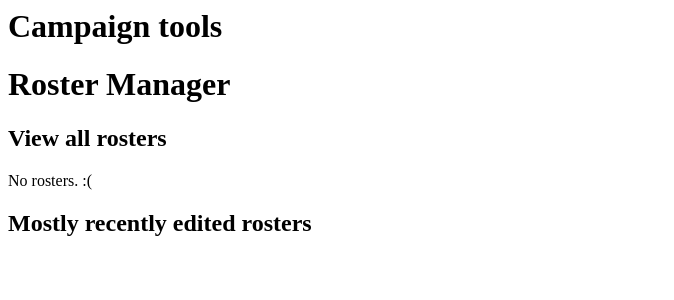
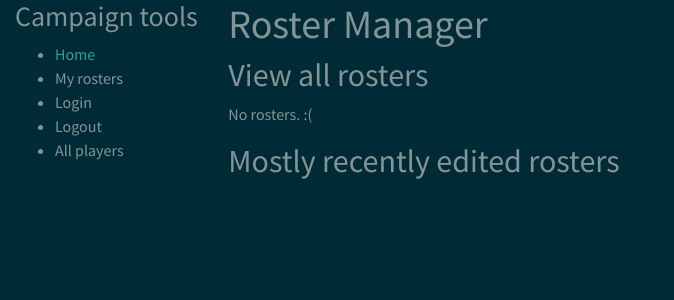
Before and after one commit to gersteinj/campaign-tools, a Django app: page / in a window 1280 px wide. Shown: the top 300 px of the page, without its empty margins (0-674 px from the left). Run offline with Django 3.2, Linux system fonts and the light colour scheme; data that the repository does not hold is empty; some libraries are stand-ins or nearby versions.

Commit message:
added simple base template

```diff
--- a/templates/base.html
+++ b/templates/base.html
@@ -1,7 +1,37 @@
-{% block title %}
-<h1>Campaign tools</h1>
-{% endblock title %}
+<!DOCTYPE html>
+<html lang="en">
+<head>
+    {% block title %}<title>Campaign Tools</title>{% endblock title %}
+    <meta charset="UTF-8">
+    <meta name="viewport" content="width=device-width, initial-scale=1.0">
+    <meta http-equiv="X-UA-Compatible" content="ie=edge">
+    <link href="https://stackpath.bootstrapcdn.com/bootswatch/4.1.1/solar/bootstrap.min.css" rel="stylesheet" integrity="sha384-5R1YdaymXlWnSzNCZhBMJnL6ZRBonq3cnj8A38eihLMaAb66oNJhErrQy9jIGHkl" crossorigin="anonymous">
+    <script src="https://code.jquery.com/jquery-3.2.1.slim.min.js" integrity="sha384-KJ3o2DKtIkvYIK3UENzmM7KCkRr/rE9/Qpg6aAZGJwFDMVNA/GpGFF93hXpG5KkN" crossorigin="anonymous"></script>
+    <script src="https://cdnjs.cloudflare.com/ajax/libs/popper.js/1.12.9/umd/popper.min.js" integrity="sha384-ApNbgh9B+Y1QKtv3Rn7W3mgPxhU9K/ScQsAP7hUibX39j7fakFPskvXusvfa0b4Q" crossorigin="anonymous"></script>
+    <script src="https://maxcdn.bootstrapcdn.com/bootstrap/4.0.0/js/bootstrap.min.js" integrity="sha384-JZR6Spejh4U02d8jOt6vLEHfe/JQGiRRSQQxSfFWpi1MquVdAyjUar5+76PVCmYl" crossorigin="anonymous"></script>
+    <!-- Can add additional CSS, look up in MDN tutorial part 5 if needed -->
+</head>
+<body>
+    <div class="container-fluid">
+        <div class="row">
+            <div class="col-sm-2">
+                {% block sidebar %}
+                <h3>Campaign tools</h3>
+                <ul class="sidebar-nav">
+                    <li><a href="{% url 'rostertools:index' %}">Home</a></li>
+                    <li>My rosters</li>
+                    <li>Login</li>
+                    <li>Logout</li>
+                    <li>All players</li>
+                </ul>
+                {% endblock sidebar %}
+            </div>
+            <div class="col-sm-10">
+                {% block content %}
 
-{% block content %}
-
-{% endblock content %}
+                {% endblock content %}
+            </div>
+        </div>
+    </div>
+</body>
+</html>
```
